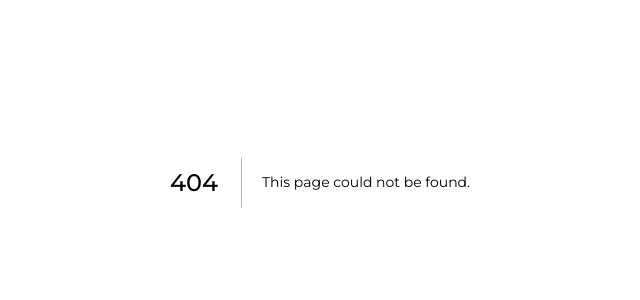
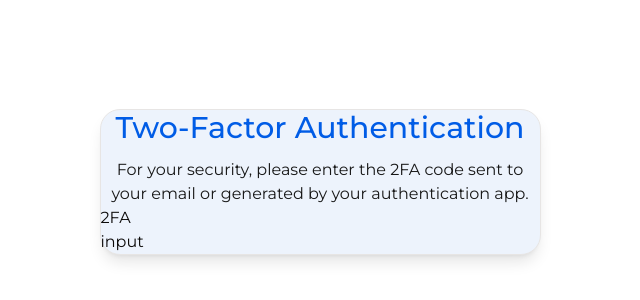
Before and after one commit to ilios91/ilios-fe, a Next.js app: page /2fa in a window 1280 px wide. Before the commit this address had no page. Shown: the part 218-518 px from the top of the page, without its empty margins (320-960 px from the left). Built offline with nearby package versions, Linux system fonts and the light colour scheme.

Commit message:
quick fix

```diff
--- /dev/null
+++ b/src/app/(auth)/2fa/page.tsx
@@ -0,0 +1,7 @@
+import TwoFAModal from "@/components/auth/2FAModal";
+
+export default function TwoFA() {
+  return (
+    <TwoFAModal/>
+  );
+}
--- a/src/app/(auth)/login/page.tsx
+++ b/src/app/(auth)/login/page.tsx
@@ -3,22 +3,22 @@
 import AuthLogo from "@/components/auth/AuthLogo";
 import FormGroup from "@/components/common/input/FormGroup";
 import Link from "next/link";
-import { useActionState, useState } from "react";
+import { useActionState } from "react";
 import { LoginInterface } from "@/actions/authentication/auth.types";
 import Button from "@/components/common/buttons/Button";
 import SignupImage from "@/components/icons/SignupImage";
 import { login } from "@/actions/authentication/auth";
-import { Modal } from "@/components/ui/modals/Modal";
+// import { Modal } from "@/components/ui/modals/Modal";
 
 const initialState: LoginInterface = { email: "", password: "" };
 
 export default function Login() {
-  const [openModal, setOpenModal] = useState(false);
+  // const [openModal, setOpenModal] = useState(true);
   const [state, action, isPending] = useActionState(login, initialState);
 
-  const handleOpenChange = () => {
-    setOpenModal(true);
-  };
+  // const handleOpenChange = () => {
+  //   setOpenModal(true);
+  // };
 
   return (
     <main className="h-[100vh] w-full flex bg-blue-light">
@@ -36,8 +36,7 @@ export default function Login() {
       </div>
       <div className="bg-blue-light w-1/2 h-full my-auto flex">
         <form
-          // action={action}
-          onSubmit={handleOpenChange}
+          action={action}
           className="w-[90%] flex justify-center flex-col mx-auto"
         >
           <h4 className="text-2xl text-black text-center leading-[39px] font-bold mb-6">
@@ -108,7 +107,7 @@ export default function Login() {
         </form>
       </div>
 
-      <Modal openModal={openModal}/>
+      {/* <Modal openModal={openModal}/> */}
     </main>
   );
 }
--- /dev/null
+++ b/src/components/auth/2FAModal.tsx
@@ -0,0 +1,21 @@
+export default function CenteredBox() {
+  return (
+    <div className="fixed inset-0 flex items-center justify-center">
+      <div className="max-w-[622px] max-h-[481px] border rounded-[20px] bg-[#EDF3FC] shadow-lg">
+        {/* Content inside the box */}
+        <h2 className="text-3xl text-blue-normal font-medium text-center">
+          Two-Factor Authentication
+        </h2>
+        <p className="text-center mt-3 text-base text-[#171717] max-w-[439px] mx-auto">
+          For your security, please enter the 2FA code sent to your email or
+          generated by your authentication app.
+        </p>
+
+        <form action="">
+          <h2>2FA</h2>
+          input
+        </form>
+      </div>
+    </div>
+  );
+}
--- a/src/components/auth/Onboarding.tsx
+++ b/src/components/auth/Onboarding.tsx
@@ -2,27 +2,31 @@
 
 import FacilityIcon from "../icons/FacilityIcon";
 import SupplierIcon from "../icons/SupplierIcon";
-import Button from '../common/buttons/Button';
-import OnboardingCard from './OnboardingCard';
+import Button from "../common/buttons/Button";
+import OnboardingCard from "./OnboardingCard";
 import AuthLogo from "./AuthLogo";
-import { Role } from "./types";
+import { Role } from "./auh.types";
 import { ReactNode, useState } from "react";
 import { useRouter } from "next/navigation";
 
-interface CardProps { text: string, icon: ReactNode, userRole: Role }
+interface CardProps {
+  text: string;
+  icon: ReactNode;
+  userRole: Role;
+}
 
 const OnboardingCards: CardProps[] = [
   {
     text: "Facility",
-    icon: <FacilityIcon className="w-[275px] h-[195.25px]"/>,
-    userRole: "facility"
+    icon: <FacilityIcon className="w-[275px] h-[195.25px]" />,
+    userRole: "facility",
   },
   {
     text: "Supplier",
-    icon: <SupplierIcon className="w-[225.55px] h-[224.8px]"/>,
-    userRole: "supplier"
-  }
-]
+    icon: <SupplierIcon className="w-[225.55px] h-[224.8px]" />,
+    userRole: "supplier",
+  },
+];
 
 function Onboarding() {
   const [selectedRole, setSelectedRole] = useState<Role | null>(null);
@@ -30,17 +34,16 @@ function Onboarding() {
 
   const handleRoleSelect = (selectedRole: Role) => {
     setSelectedRole(selectedRole);
-  }
+  };
 
   const navigateToRegistrationPage = () => {
-    if(selectedRole === null) return;
+    if (selectedRole === null) return;
     router.push(`/signup/${selectedRole}`);
     // router.push(`/signup?role=${selectedRole}`);
-  }
+  };
 
   return (
     <main className="h-[100vh] bg-blue-normal/70 pt-6">
-
       {/* Logo */}
       <div className="flex mx-auto md:w-[90%] tablet:w-[85%]">
         <AuthLogo />
@@ -48,18 +51,21 @@ function Onboarding() {
 
       {/* Content */}
       <div className="flex items-center mx-auto md:w-[90%] tablet:w-[85%] mt-10">
-
         {/* Choose role text */}
         <div className="w-1/2 text-[#FAFAFA]">
-          <h1 className="max-w-[447px] text-5xl font-bold mb-10 leading-[58px]">Choose Your Role to Get Started</h1>
-          <p className="text-[32px] font-medium max-w-[400px] leading-[39px]">Select the option that best describes you!</p>
+          <h1 className="max-w-[447px] text-5xl font-bold mb-10 leading-[58px]">
+            Choose Your Role to Get Started
+          </h1>
+          <p className="text-[32px] font-medium max-w-[400px] leading-[39px]">
+            Select the option that best describes you!
+          </p>
         </div>
 
         {/* Cards */}
         <div className="flex-1 flex flex-col">
           <div className="flex gap-x-10 justify-center">
-            { OnboardingCards.map(({ userRole, text, icon }) => {
-              return(
+            {OnboardingCards.map(({ userRole, text, icon }) => {
+              return (
                 <OnboardingCard
                   key={userRole}
                   userRole={userRole}
@@ -68,18 +74,19 @@ function Onboarding() {
                   selectedRole={selectedRole}
                   handleRoleSelect={() => handleRoleSelect(userRole)}
                 />
-              )})
-            }
+              );
+            })}
           </div>
           {/* Continue Button */}
           <Button
             onClick={navigateToRegistrationPage}
-            disabled={selectedRole === null }
+            disabled={selectedRole === null}
             text="Continue"
-            className={`mt-14 mx-auto w-[518px] h-12 ${selectedRole !== null ? "bg-blue-normal" : "bg-blue-normal/40"} font-bold text-white text-[18px] rounded-lg`}
+            className={`mt-14 mx-auto w-[518px] h-12 ${
+              selectedRole !== null ? "bg-blue-normal" : "bg-blue-normal/40"
+            } font-bold text-white text-[18px] rounded-lg`}
           />
         </div>
-
       </div>
     </main>
   );
--- a/src/components/auth/OnboardingCard.tsx
+++ b/src/components/auth/OnboardingCard.tsx
@@ -1,17 +1,29 @@
-import { OnboardingCardProps } from "./types";
+import { OnboardingCardProps } from "./auh.types";
 
-export default function OnboardingCard({ text, icon, userRole, selectedRole, handleRoleSelect }: OnboardingCardProps) {
-
+export default function OnboardingCard({
+  text,
+  icon,
+  userRole,
+  selectedRole,
+  handleRoleSelect,
+}: OnboardingCardProps) {
   return (
     <div
       onClick={handleRoleSelect}
       role="button"
       aria-label={`Select ${text} role`}
-      className={`cursor-pointer flex flex-col items-center justify-center border-[#CEDFF9] ${userRole === selectedRole ? "border-[#FF2617]" : "border-[#CEDFF9]"} border-4 rounded-[20px] bg-white w-[299px] max-w-[299px] max-h-[424px] h-[424px]`}
+      className={`cursor-pointer flex flex-col items-center justify-center border-[#CEDFF9] ${
+        userRole === selectedRole ? "border-[#FF2617]" : "border-[#CEDFF9]"
+      } border-4 rounded-[20px] bg-white w-[299px] max-w-[299px] max-h-[424px] h-[424px]`}
     >
-      <div className="flex items-center justify-center h-[80%] w-full"> {icon}</div>
+      <div className="flex items-center justify-center h-[80%] w-full">
+        {" "}
+        {icon}
+      </div>
       <div className="h-[20%]">
-        <h5 className="text-[20px] font-bold leading-[24px] text-[#171717]">{text}</h5>
+        <h5 className="text-[20px] font-bold leading-[24px] text-[#171717]">
+          {text}
+        </h5>
       </div>
     </div>
   );
--- a/src/components/ui/modals/Modal.tsx
+++ b/src/components/ui/modals/Modal.tsx
@@ -1,6 +1,6 @@
 "use client";
 
-import { useRouter } from "next/navigation";
+// import { useRouter } from "next/navigation";
 import { Button } from "../button";
 import {
   Dialog,
@@ -12,21 +12,27 @@ import {
 } from "../dialog";
 import { Input } from "../input";
 import { Label } from "../label";
+import { useState } from "react";
 
 interface ModalProps {
   openModal: boolean;
 }
 
-export function Modal({ openModal }:  ModalProps) {
-  const router = useRouter();
+export function Modal({ openModal }: ModalProps) {
+  const [isOpen, setIsOpen] = useState(openModal);
+  // const router = useRouter();
 
   const handleOpenChange = () => {
-    router.back();
+    // router.back();
+    setIsOpen(false);
   };
 
-
   return (
-    <Dialog defaultOpen={openModal} open={openModal} onOpenChange={handleOpenChange}>
+    <Dialog
+      defaultOpen={openModal}
+      open={isOpen}
+      onOpenChange={handleOpenChange}
+    >
       <DialogContent className="sm:max-w-[425px]">
         <DialogHeader>
           <DialogTitle>Edit profile</DialogTitle>
```
Also changed, not shown: src/components/auth/auh.types.ts (renamed from src/components/auth/types.ts).
